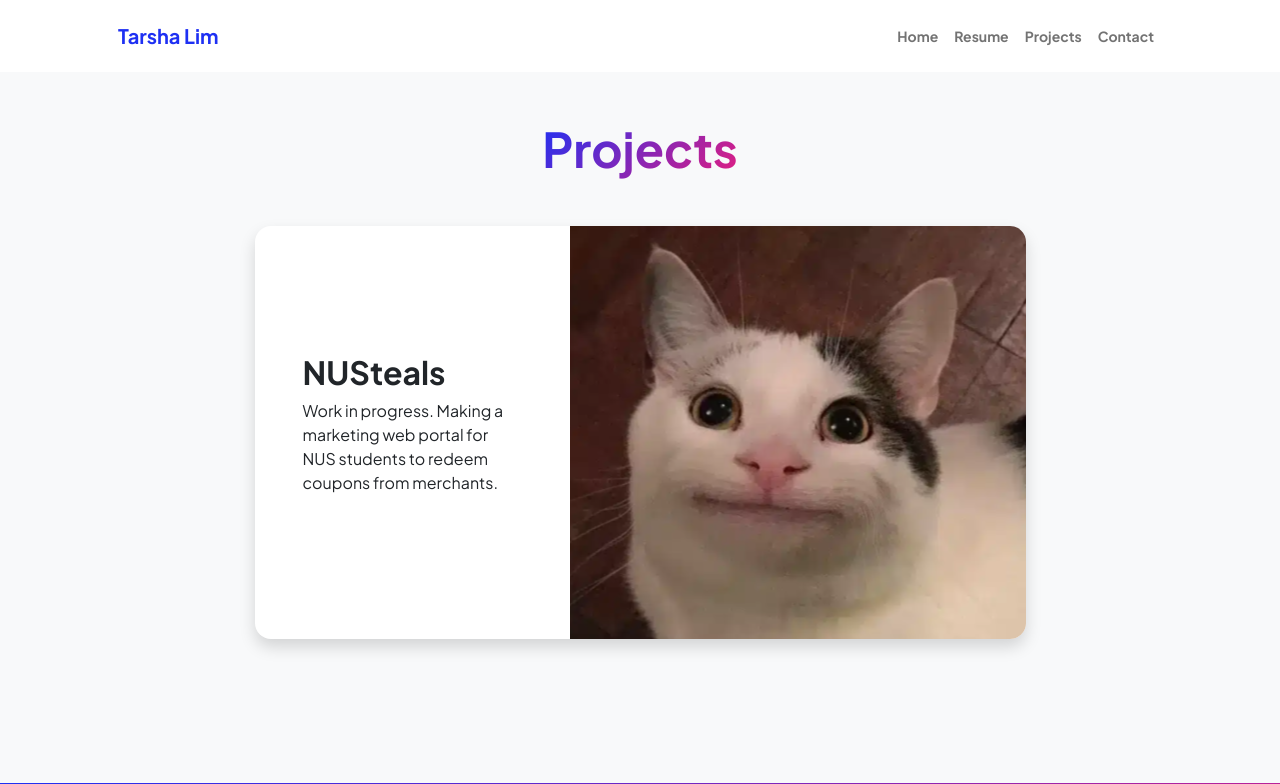
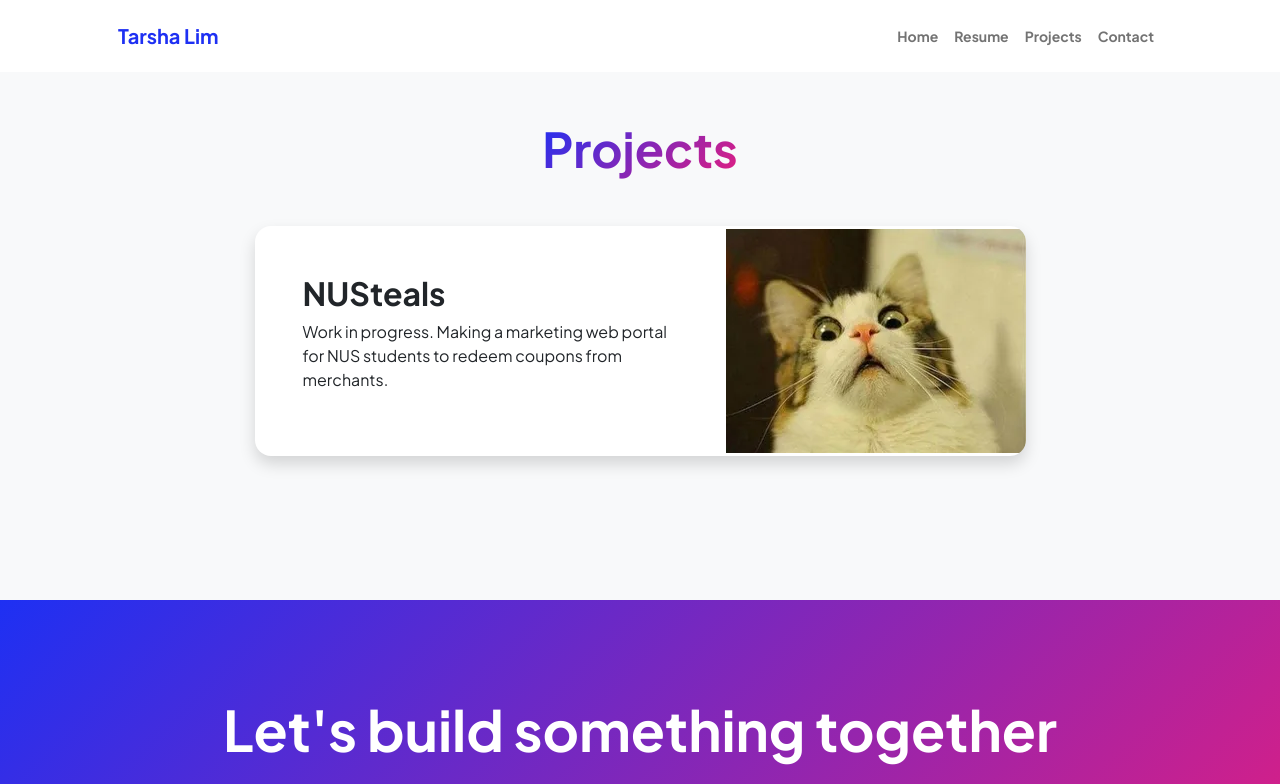
Before and after one commit to tarshalim/tarsha, a plain HTML site: page projects.html in a window 1280 px wide. Shown: the top 784 px of the page. Drawn offline with nearby package versions, Linux system fonts and the light colour scheme.

Commit message:
added pics

```diff
--- a/projects.html
+++ b/projects.html
@@ -50,7 +50,7 @@
                                             <h2 class="fw-bolder">NUSteals</h2>
                                             <p>Work in progress. Making a marketing web portal for NUS students to redeem coupons from merchants. </p>
                                         </div>
-                                        <img class="img-fluid" src="assets/cat.png" alt="..." />
+                                        <img class="img-fluid" src="assets/ohh.webp" alt="..." />
                                     </div>
                                 </div>
                             </div>
```
Also changed, not shown: assets/ohh.webp (added), assets/profile.png (deleted).
